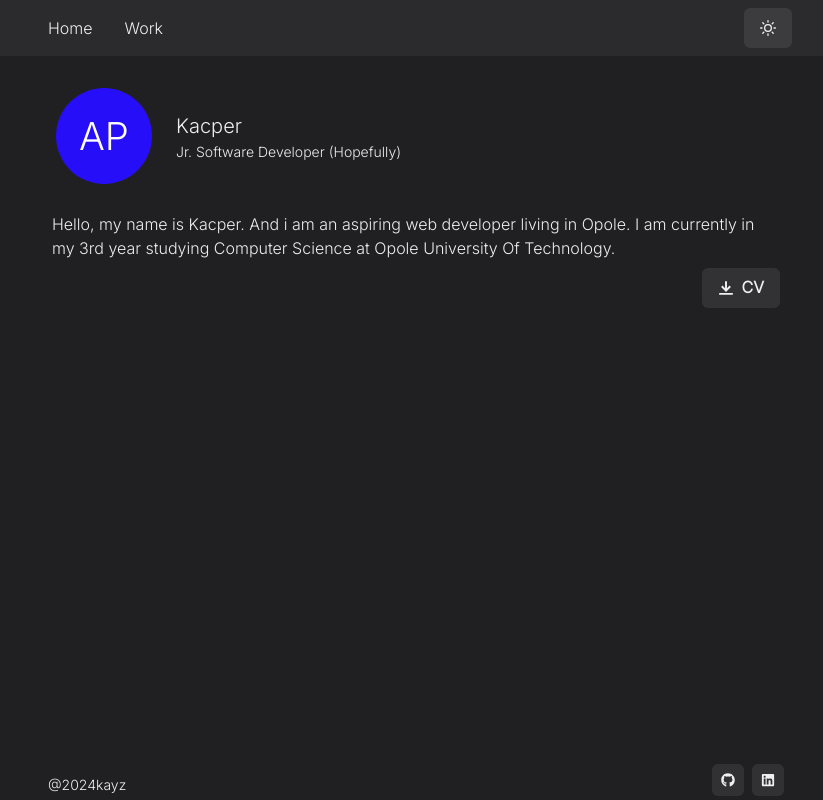
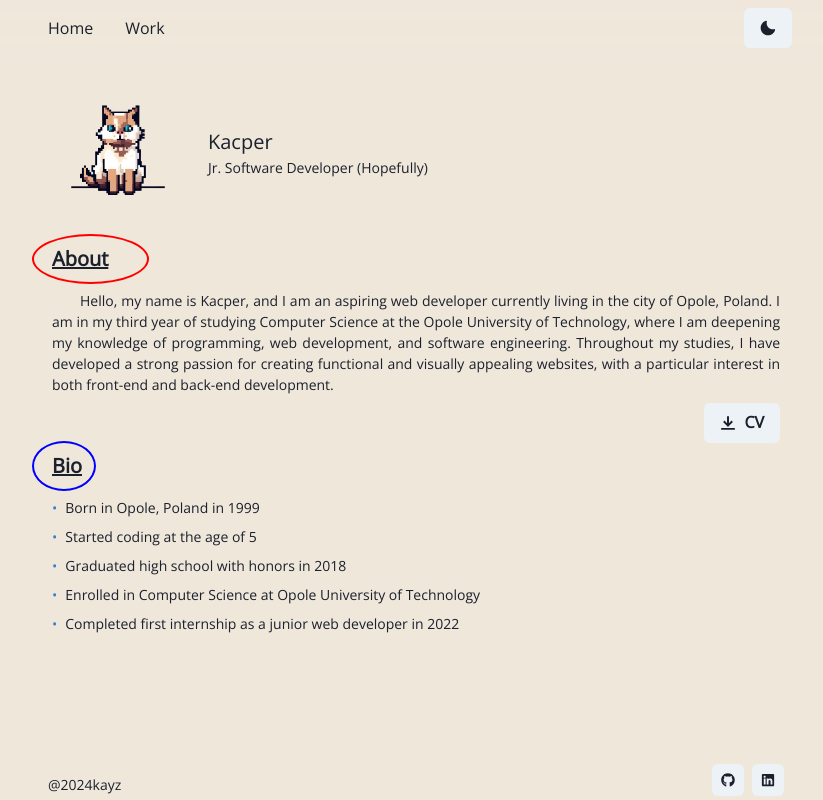
Before and after one commit to kayYZ1/kayz-website, a Next.js app in the folder website/: page / in a window 1280 px wide. Shown: the whole page, without its empty margins (224-1047 px from the left). Built offline with nearby package versions, Linux system fonts and the light colour scheme.

Commit message:
new website design

```diff
--- /dev/null
+++ b/website/app/(main)/about.tsx
@@ -0,0 +1,30 @@
+import { Text, Box, Button } from "@chakra-ui/react";
+import { DownloadIcon } from "@chakra-ui/icons";
+
+import CircleAnimation from "../components/circle-animation"
+
+const About = () => {
+  return (
+    <Box>
+      <CircleAnimation color="red">
+        <Text fontSize="xl" fontWeight="bold" textDecoration="underline" mb={4}>
+          About
+        </Text>
+      </CircleAnimation>
+      <Text fontSize="sm" textIndent="2em" textAlign="justify">
+        Hello, my name is Kacper, and I am an aspiring web developer currently living in
+        the city of Opole, Poland. I am in my third year of studying Computer Science at the Opole University of Technology,
+        where I am deepening my knowledge of programming, web development, and software engineering. Throughout my studies,
+        I have developed a strong passion for creating functional and visually appealing websites, with a particular interest
+        in both front-end and back-end development.
+      </Text>
+      <Box display={"flex"} justifyContent={"flex-end"} py={2}>
+        <Button leftIcon={<DownloadIcon />} variant='solid'>
+          CV
+        </Button>
+      </Box>
+    </Box>
+  )
+}
+
+export default About
--- /dev/null
+++ b/website/app/(main)/bio.tsx
@@ -0,0 +1,38 @@
+import { Text, Box, UnorderedList, ListItem } from "@chakra-ui/react";
+import CircleAnimation from "../components/circle-animation"
+
+const Bio = () => {
+  return (
+    <Box>
+      <CircleAnimation color="blue">
+        <Text fontSize="xl" fontWeight="bold" textDecoration="underline" mb={4}>
+          Bio
+        </Text>
+      </CircleAnimation>
+      <UnorderedList spacing={2} styleType="none" ml={0} fontSize="sm">
+        <ListItem display="flex" alignItems="center">
+          <Box as="span" mr={2} color="blue.500">•</Box>
+          Born in Opole, Poland in 1999
+        </ListItem>
+        <ListItem display="flex" alignItems="center">
+          <Box as="span" mr={2} color="blue.500">•</Box>
+          Started coding at the age of 5
+        </ListItem>
+        <ListItem display="flex" alignItems="center">
+          <Box as="span" mr={2} color="blue.500">•</Box>
+          Graduated high school with honors in 2018
+        </ListItem>
+        <ListItem display="flex" alignItems="center">
+          <Box as="span" mr={2} color="blue.500">•</Box>
+          Enrolled in Computer Science at Opole University of Technology
+        </ListItem>
+        <ListItem display="flex" alignItems="center">
+          <Box as="span" mr={2} color="blue.500">•</Box>
+          Completed first internship as a junior web developer in 2022
+        </ListItem>
+      </UnorderedList>
+    </Box>
+  )
+}
+
+export default Bio
--- a/website/app/(main)/page.tsx
+++ b/website/app/(main)/page.tsx
@@ -1,20 +1,14 @@
 "use client"
+import { Box } from "@chakra-ui/react"
 
-import { Text, Box, Button } from "@chakra-ui/react";
-import { DownloadIcon } from "@chakra-ui/icons";
+import About from "./about"
+import Bio from "./bio"
 
 const Main = () => {
   return (
     <Box px={1}>
-      <Text fontSize="md">
-        Hello, my name is Kacper. And i am an aspiring web developer living in Opole.
-        I am currently in my 3rd year studying Computer Science at Opole University Of Technology.
-      </Text>
-      <Box display={"flex"} justifyContent={"flex-end"} py={2}>
-        <Button leftIcon={<DownloadIcon />} variant='solid'>
-          CV
-        </Button>
-      </Box>
+      <About />
+      <Bio />
     </Box>
   )
 }
--- a/website/app/(main)/work/page.tsx
+++ b/website/app/(main)/work/page.tsx
@@ -1,5 +1,3 @@
-"use client"
-
 import GridItem from "@/app/components/grid-item"
 import { Project } from "@/app/ts/types"
 import { SimpleGrid } from "@chakra-ui/react"
@@ -32,7 +30,7 @@ const projects: Project[] = [
   },
 ]
 
-export default function Work() {
+const Work = () => {
   return (
     <SimpleGrid
       columns={{ base: 1, md: 2 }}
@@ -45,3 +43,5 @@ export default function Work() {
     </SimpleGrid>
   )
 }
+
+export default Work
--- /dev/null
+++ b/website/app/components/circle-animation.tsx
@@ -0,0 +1,33 @@
+import { Box } from "@chakra-ui/react";
+
+import styles from "../styles/animation.module.css";
+
+interface CircleAnimationProps {
+  color: string;
+  children: React.ReactNode;
+}
+
+const CircleAnimation = ({ children, color }: CircleAnimationProps) => {
+  return (
+    <Box
+      position="relative"
+      display="inline-block"
+      _after={{
+        content: '""',
+        position: "absolute",
+        top: "-10px",
+        left: "-20px",
+        width: "200%",
+        height: "100%",
+        borderRadius: "50%",
+        border: `2px solid ${color}`,
+        animation: `${styles.drawCircle} 2s ease-out forwards`,
+        zIndex: "-1",
+      }}
+    >
+      {children}
+    </Box>
+  );
+};
+
+export default CircleAnimation;
--- a/website/app/components/footer.tsx
+++ b/website/app/components/footer.tsx
@@ -1,5 +1,3 @@
-'use client'
-
 import {
   Container,
   Text,
--- a/website/app/components/intro.tsx
+++ b/website/app/components/intro.tsx
@@ -1,20 +1,21 @@
-"use client"
+import { Box, Text, WrapItem, HStack } from "@chakra-ui/react";
 
-import { Box, Avatar, Text, WrapItem, HStack } from "@chakra-ui/react";
+import avatar from "@/public/pixel-cat.png"
+import Image from "next/image";
 
 const Intro: React.FC = () => {
   return (
     <Box w="100%" p={2} display="flex">
       <HStack spacing="24px">
         <WrapItem>
-          <Avatar size="xl" name="avi placeholder" />
+          <Image src={avatar} alt="avatar image" width={128} height={128} />
         </WrapItem>
         <Box>
           <Text fontSize='xl'>Kacper</Text>
           <Text fontSize='sm'>Jr. Software Developer (Hopefully)</Text>
         </Box>
       </HStack>
-    </Box >
+    </Box>
   )
 };
 
--- a/website/app/components/navbar.tsx
+++ b/website/app/components/navbar.tsx
@@ -1,5 +1,4 @@
-'use client'
-
+"use client"
 import {
 	Box,
 	HStack,
@@ -14,8 +13,8 @@ import {
 	MenuList,
 	MenuItem,
 } from '@chakra-ui/react'
-import { HamburgerIcon } from '@chakra-ui/icons'
-import { MoonIcon, SunIcon } from '@chakra-ui/icons';
+
+import { MoonIcon, SunIcon, HamburgerIcon } from '@chakra-ui/icons';
 import Link from 'next/link';
 
 interface ILinks {
@@ -49,7 +48,7 @@ export default function Navbar() {
 	const { colorMode, toggleColorMode } = useColorMode()
 
 	return (
-		<Box bg={useColorModeValue("#f7efe4", "#2b2b2e")} position={"fixed"} as="nav" w="100%" css={{ backdropFilter: 'blur(10px)' }}
+		<Box position={"fixed"} as="nav" w="100%" css={{ backdropFilter: 'blur(10px)' }}
 			zIndex={2}>
 			<Container display={"flex"} p={2} maxW={"container.md"} flexWrap={"wrap"} alignItems={"center"} justifyContent={"space-between"}>
 				<Stack
--- a/website/app/layout.tsx
+++ b/website/app/layout.tsx
@@ -1,5 +1,5 @@
 import type { Metadata } from "next";
-import { Inter } from "next/font/google";
+import { Open_Sans } from "next/font/google";
 
 import { Providers } from "./providers";
 import { Container } from "@chakra-ui/react";
@@ -7,10 +7,10 @@ import { Container } from "@chakra-ui/react";
 import Navbar from "./components/navbar";
 import Footer from "./components/footer";
 
-const inter = Inter({
-  weight: '300',
-  subsets: ["latin"]
-});
+const openSans = Open_Sans({
+  weight: '400',
+  subsets: ['latin'],
+})
 
 export const metadata: Metadata = {
   title: "Portfolio website",
@@ -24,7 +24,7 @@ export default function RootLayout({
 }>) {
   return (
     <html lang="en">
-      <body className={inter.className}>
+      <body className={openSans.className}>
         <Providers>
           <Navbar />
           <Container maxW={"container.md"} pt={20}>
--- a/website/app/providers.tsx
+++ b/website/app/providers.tsx
@@ -12,12 +12,7 @@ const styles = {
   })
 }
 
-const config = {
-  initialColorMode: 'dark',
-  useSystemColorMode: true
-}
-
-const theme = extendTheme({ config, styles })
+const theme = extendTheme({ styles })
 
 export function Providers({ children }: { children: React.ReactNode }) {
   return <ChakraProvider theme={theme}>{children}</ChakraProvider>
--- /dev/null
+++ b/website/app/styles/animation.module.css
@@ -0,0 +1,16 @@
+@keyframes drawCircle {
+  0% {
+    transform: scale(0);
+    opacity: 0;
+  }
+
+  50% {
+    transform: scale(1.1);
+    opacity: 1;
+  }
+
+  100% {
+    transform: scale(1);
+    opacity: 1;
+  }
+}
```
